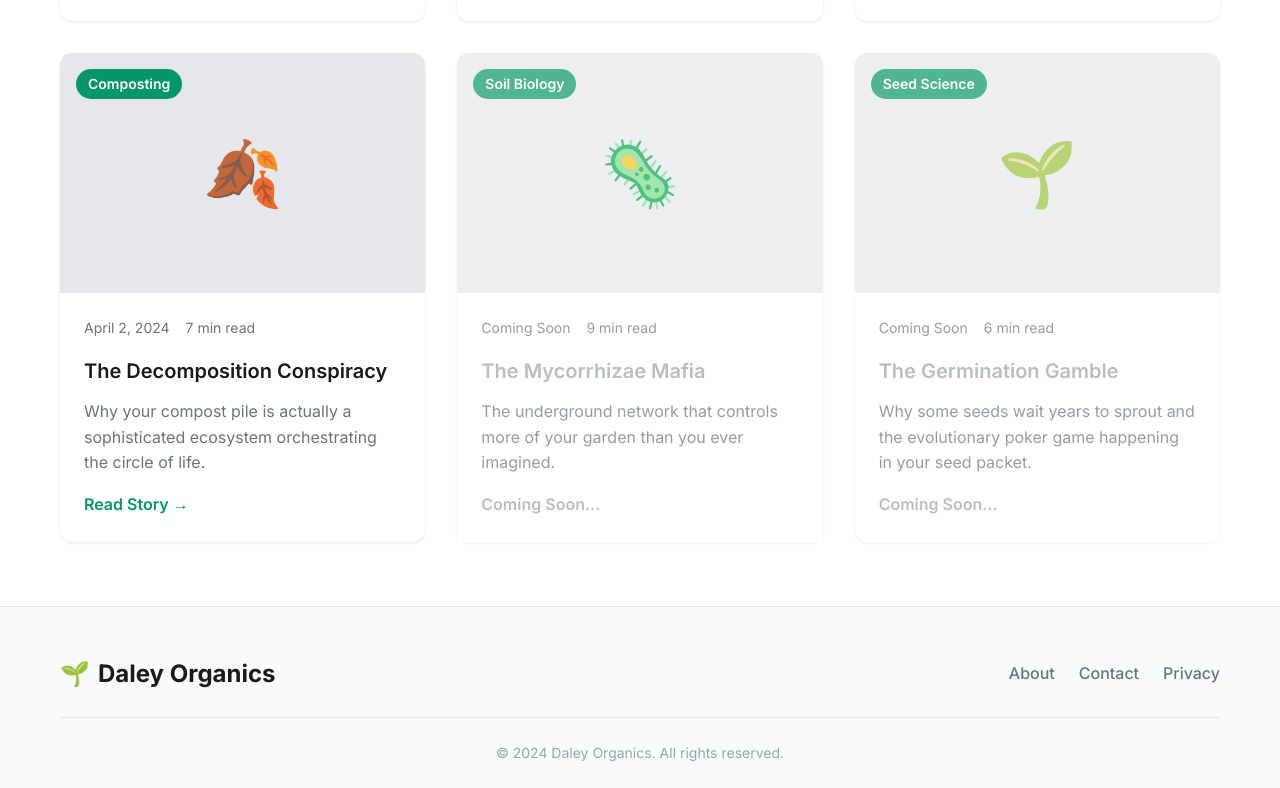
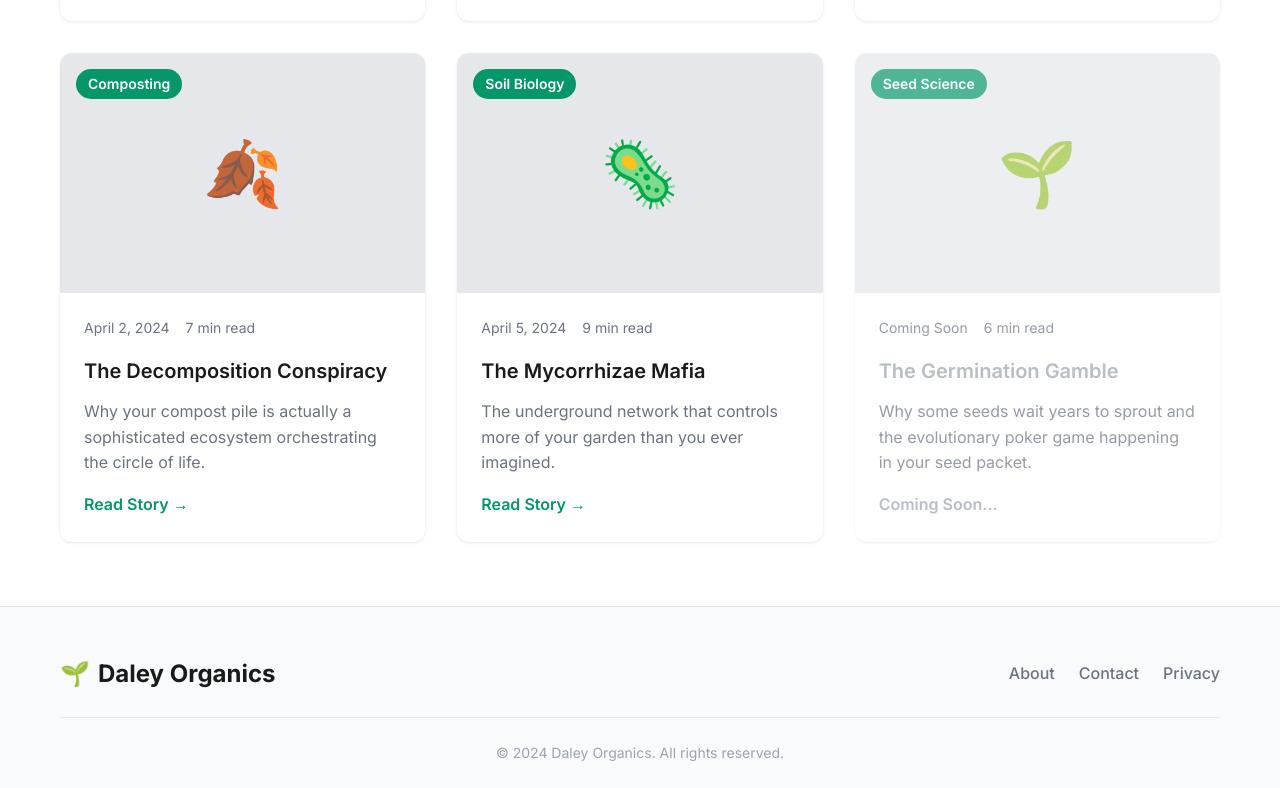
Before and after one commit to mikeschlottig/blog.daleyorganics.com, a plain HTML site: page index.html in a window 1280 px wide. Shown: the part 1013-1801 px from the top of the page. Drawn offline with Linux system fonts and the light colour scheme.

Commit message:
Update index.html to make Mycorrhizae Mafia active

```diff
--- a/index.html
+++ b/index.html
@@ -369,21 +369,21 @@
                     </div>
                 </article>
 
-                <article class="blog-card coming-soon">
+                <article class="blog-card">
                     <div class="card-image">
                         🦠
                         <div class="card-category">Soil Biology</div>
                     </div>
                     <div class="card-content">
                         <div class="card-meta">
-                            <span>Coming Soon</span>
+                            <span>April 5, 2024</span>
                             <span>9 min read</span>
                         </div>
                         <h3 class="card-title">
-                            <a href="#">The Mycorrhizae Mafia</a>
+                            <a href="posts/mycorrhizae-mafia.html">The Mycorrhizae Mafia</a>
                         </h3>
                         <p class="card-description">The underground network that controls more of your garden than you ever imagined.</p>
-                        <span class="read-more">Coming Soon...</span>
+                        <a href="posts/mycorrhizae-mafia.html" class="read-more">Read Story →</a>
                     </div>
                 </article>
 
```
